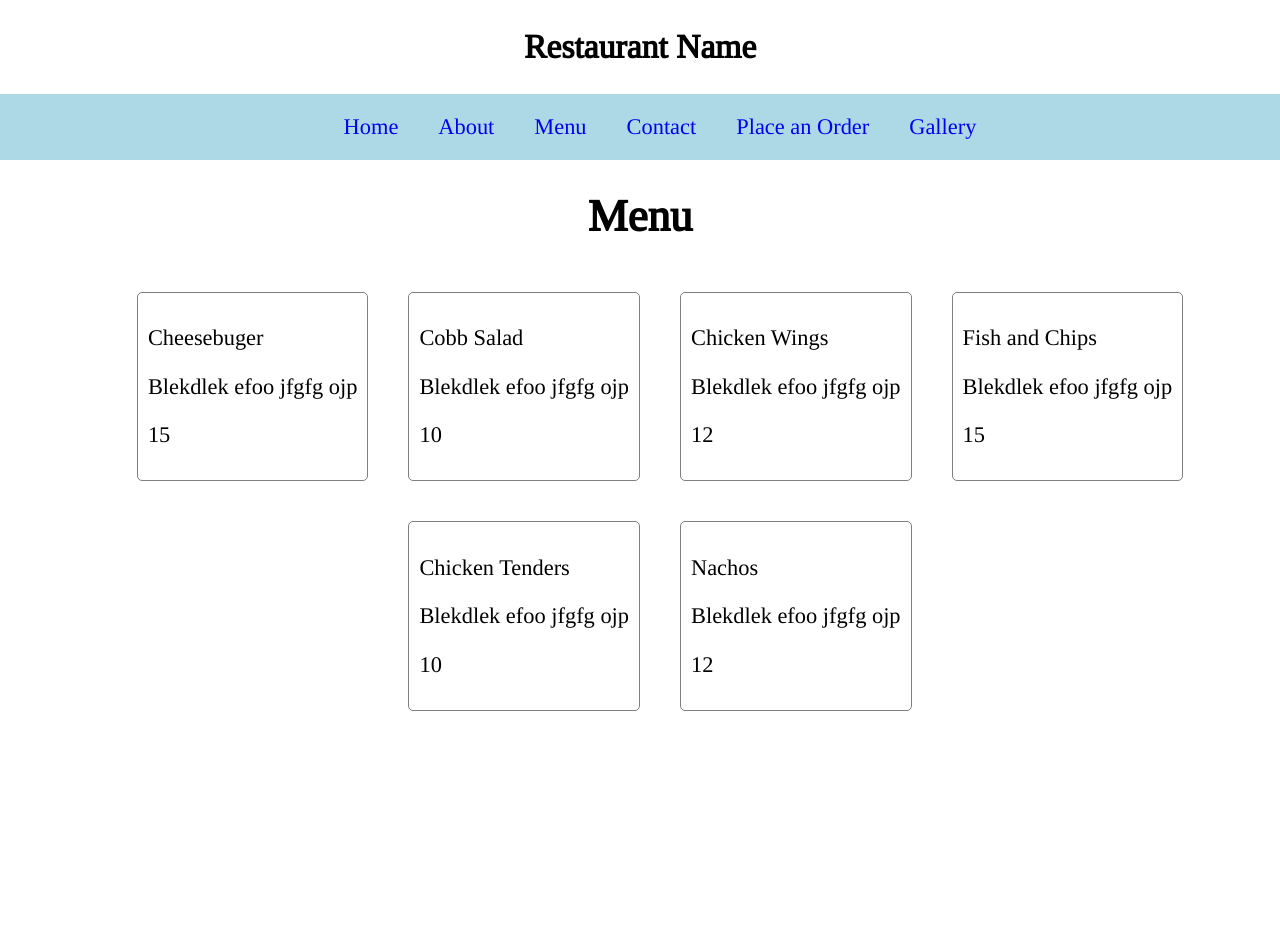
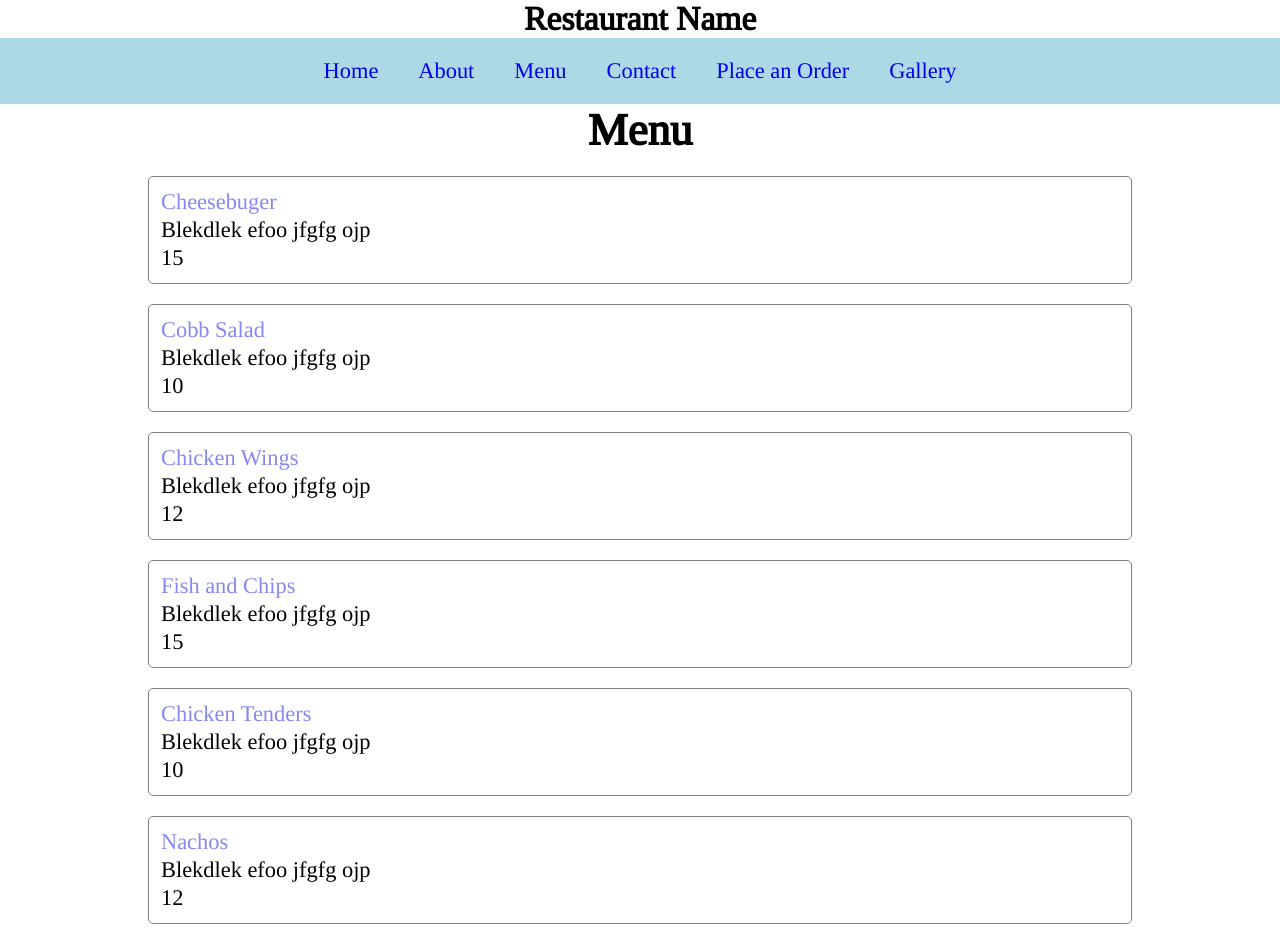
Before and after one commit to jason-roundtree/restaurant_template, a React (Create React App) app: page /menu in a window 1280 px wide. Before the commit the page ends 800 px from the top, so only its background shows below. Built offline with nearby package versions, Linux system fonts and the light colour scheme; no server answers.

Commit message:
Update styles

```diff
--- /dev/null
+++ b/src/components/AdminDashboard.css
@@ -0,0 +1,6 @@
+div {
+    text-align: center;
+}
+h2 {
+    margin-top: 70px;
+}
--- a/src/components/AdminDashboard.js
+++ b/src/components/AdminDashboard.js
@@ -1,13 +1,14 @@
 import React from 'react';
+import './AdminDashboard.css'
 const axios = require('axios');
 const { API_BASE_URL } = require('../config');
+
 
 export default class AdminDashboard extends React.Component {
     constructor(props) {
         super(props)
         this.state = {
             menus: [],
-
         }
     }
     componentDidMount() {
@@ -20,8 +21,7 @@ export default class AdminDashboard extends React.Component {
                     id: menu._id
                 }
             })
-            console.log('menus: ', menus)
-
+            // console.log('menus: ', menus)
             this.setState({
               menus
             });
@@ -30,17 +30,24 @@ export default class AdminDashboard extends React.Component {
             console.log(err);
           });
     }
-    componentDidUpdate() {
-        console.log('state: ', this.state)
-    }
+    // componentDidUpdate() {
+    //     console.log('state: ', this.state)
+    // }
     render() {
         const menuList = this.state.menus.map((menu, index) => {
             return <p>{menu.name}</p>
         })
         return (
             <div>
-                <h1>Admin</h1>
+
+                <h2>Menus</h2>
+                <button>Create New Menu</button>
                 <div>{menuList}</div>
+
+
+                <h2>Menu Items</h2>
+                <button>Create New Menu Item</button>
+                <div></div>
             </div>
         )
     }
--- a/src/components/Menu.js
+++ b/src/components/Menu.js
@@ -14,9 +14,7 @@ export const Menu = (props) => {
     return (
         <div>
             <h1>Menu</h1>
-            <ul className="menu-items">
-                {menuItems}
-            </ul>
+            <ul className="menu-items">{menuItems}</ul>
         </div>
     )
 }
--- a/src/components/NavBar.css
+++ b/src/components/NavBar.css
@@ -1,17 +1,18 @@
 h1 {
-    text-align: center;
+    /* text-align: center; */
     padding: 0 5px;
 }
 nav ul {
     background-color: lightblue;
 }
-ul {
+/* ul {
     display: flex;
     justify-content: center;
     flex-wrap: wrap;
-}
+} */
 li {
     margin: 20px;
+    list-style-type: none;
 }
 a {
     display: inline-block;
--- a/src/index.css
+++ b/src/index.css
@@ -1,17 +1,30 @@
-body {
+* {
   margin: 0;
   padding: 0;
   box-sizing: border-box;
   font-family: 'Tinos', serif;
+}
+body {
   font-size: 1.4em;
 }
 li {
   list-style-type: none;
 }
+.menu-items p:first-of-type {
+  color: rgb(134, 134, 245);
+}
+ul.menu-items {
+  width: 80%;
+  margin: 0 auto;
+}
 .menu-items li {
   border: 1px solid grey;
+  text-align: left;
   border-radius: 5px;
   padding: 10px;
+}
+.menu-items p {
+  margin: 2px;
 }
 a {
   text-decoration: none;
```
